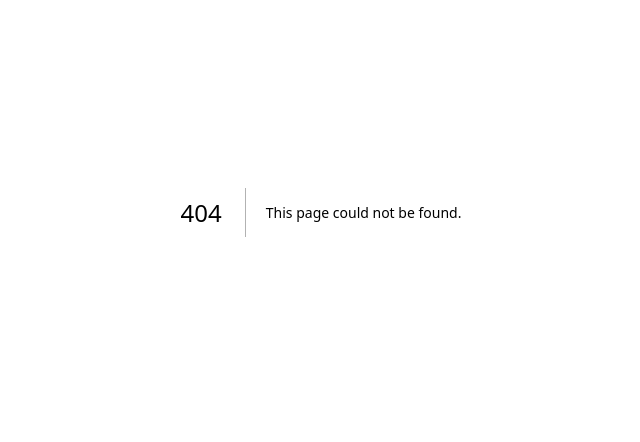
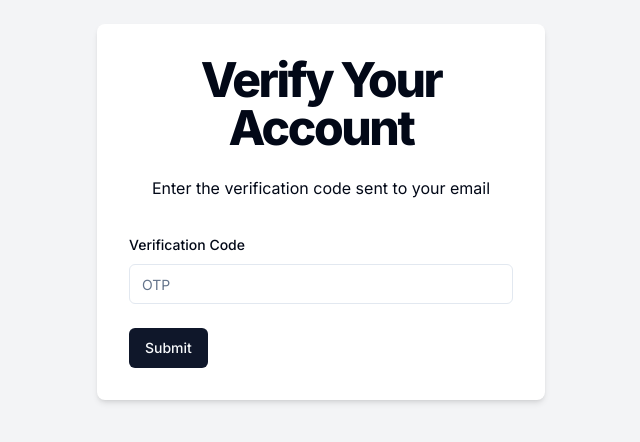
Before and after one commit to sanjeev0303/nextjs-fulll-Stack-, a Next.js app: page /verify/1 in a window 1280 px wide. Before the commit this address had no page. Shown: the part 188-630 px from the top of the page, without its empty margins (319-959 px from the left). Built offline with nearby package versions, Linux system fonts and the light colour scheme.

Commit message:
add verify

```diff
--- a/src/app/(auth)/sign-up/page.tsx
+++ b/src/app/(auth)/sign-up/page.tsx
@@ -88,7 +88,7 @@
         variant: "destructive",
       });
 
-      isSubmitting(false);
+      setIsSubmitting(false);
     }
   };
 
--- /dev/null
+++ b/src/app/(auth)/verify/[username]/page.tsx
@@ -0,0 +1,87 @@
+'use client'
+
+import { Button } from "@/components/ui/button";
+import { Form, FormControl, FormField, FormItem, FormLabel, FormMessage } from "@/components/ui/form";
+import { Input } from "@/components/ui/input";
+import { useToast } from "@/components/ui/use-toast";
+import { verifySchema } from "@/schemas/verifySchema";
+import { ApiResponse } from "@/types/ApiResponse";
+import { zodResolver } from "@hookform/resolvers/zod";
+import axios, { AxiosError } from "axios";
+import { useParams, useRouter } from "next/navigation";
+import React from "react";
+import {  useForm } from "react-hook-form";
+import * as z from "zod";
+
+const VerifyAccount = () => {
+  const router = useRouter();
+  const params = useParams<{ username: string }>();
+  const { toast } = useToast();
+
+  const form = useForm<z.infer<typeof verifySchema>>({
+    resolver: zodResolver(verifySchema),
+  });
+
+//   console.log(form);
+
+  const onSubmit = async (data: z.infer<typeof verifySchema>) => {
+    try {
+      const response = await axios.post(`/api/verify-code`, {
+        username: params.username,
+        code: data.code,
+      });
+
+      toast({
+        title: "Success",
+        description: response.data.message,
+      });
+
+      router.replace("sign-in");
+    } catch (error) {
+      console.error("Error in verification of user", error);
+      const axiosError = error as AxiosError<ApiResponse>;
+      toast({
+        title: "Verification failed",
+        description: axiosError.response?.data.message,
+        variant: "destructive",
+      });
+    }
+  };
+
+  return (
+    <>
+      <div className="flex justify-center items-center min-h-screen bg-gray-100">
+        <div className="w-full max-w-md p-8 space-y-8 bg-white rounded-lg shadow-md">
+          <div className="text-center">
+            <h1 className="text-4xl font-extrabold tracking-tighter lg:text-5xl mb-6">
+              Verify Your Account
+            </h1>
+            <p className="mb-4">
+              Enter the verification code sent to your email
+            </p>
+          </div>
+          <Form {...form}>
+            <form onSubmit={form.handleSubmit(onSubmit)} className="space-y-6">
+              <FormField
+                name="code"
+                control={form.control}
+                render={({ field }) => (
+                  <FormItem>
+                    <FormLabel>Verification Code</FormLabel>
+                    <FormControl>
+                      <Input placeholder="OTP" {...field} />
+                    </FormControl>
+                    <FormMessage />
+                  </FormItem>
+                )}
+              />
+              <Button type="submit">Submit</Button>
+            </form>
+          </Form>
+        </div>
+      </div>
+    </>
+  );
+};
+
+export default VerifyAccount;
```
